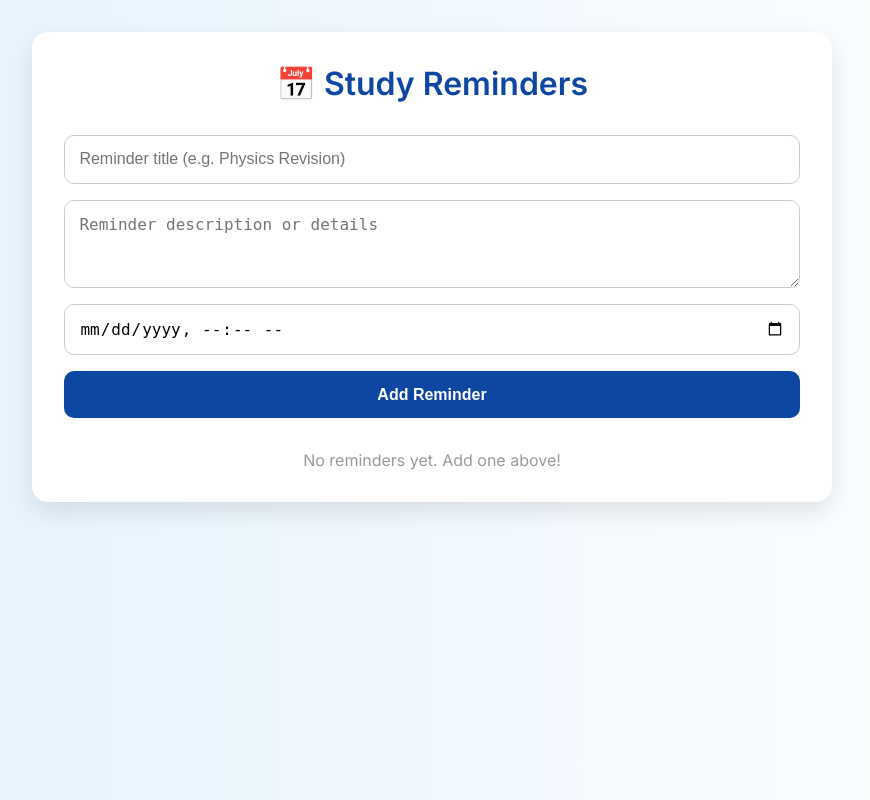
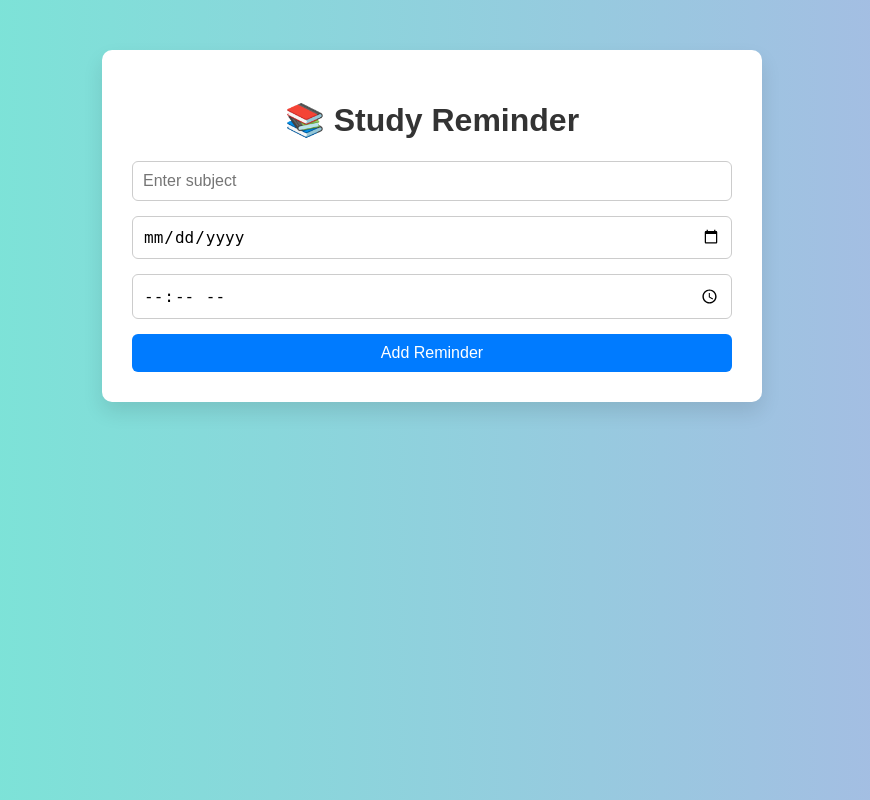
Before and after one commit to Udaykumar1677/studymate, a Flask app: page /study_reminder in a window 1280 px wide. Shown: the whole page, without its empty margins (208-1078 px from the left). Run offline with Flask 3, Linux system fonts and the light colour scheme.

Commit message:
Added delete option to study reminder and styled HTML

```diff
--- a/app.py
+++ b/app.py
@@ -260,13 +260,32 @@ study_reminders = []
 
 @app.route('/study_reminder', methods=['GET', 'POST'])
 def study_reminder():
+    if 'reminders' not in session:
+        session['reminders'] = []
+
     if request.method == 'POST':
         subject = request.form['subject']
         date = request.form['date']
         time = request.form['time']
-        study_reminders.append({'subject': subject, 'date': date, 'time': time})
+        session['reminders'].append({'subject': subject, 'date': date, 'time': time})
+        session.modified = True
         return redirect(url_for('study_reminder'))
-    return render_template('study_reminder.html', reminders=study_reminders)
+
+    return render_template('study_reminder.html', reminders=session['reminders'])
+
+@app.route('/delete_reminder', methods=['POST'])
+def delete_reminder():
+    subject = request.form['subject']
+    date = request.form['date']
+    time = request.form['time']
+    if 'reminders' in session:
+        session['reminders'] = [
+            r for r in session['reminders']
+            if not (r['subject'] == subject and r['date'] == date and r['time'] == time)
+        ]
+        session.modified = True
+    return redirect(url_for('study_reminder'))
+
 
 @app.route('/notes', methods=['GET', 'POST'])
 def notes():
--- a/templates/study_reminder.html
+++ b/templates/study_reminder.html
@@ -1,159 +1,111 @@
 <!DOCTYPE html>
-<html lang="en">
+<html>
 <head>
-  <meta charset="UTF-8">
-  <title>📅 Study Reminders</title>
-  <meta name="viewport" content="width=device-width, initial-scale=1.0" />
-  <link href="https://fonts.googleapis.com/css2?family=Inter:wght@400;600&display=swap" rel="stylesheet">
-
+    <title>Study Reminder</title>
     <style>
-    * {
+        body {
+            font-family: Arial, sans-serif;
+            background: linear-gradient(to right, #74ebd5, #acb6e5);
             margin: 0;
             padding: 0;
-      box-sizing: border-box;
         }
 
-    body {
-      font-family: 'Inter', sans-serif;
-      background: linear-gradient(to right, #e3f2fd, #ffffff);
-      min-height: 100vh;
-      padding: 2rem;
+        .container {
+            width: 90%;
+            max-width: 600px;
+            background-color: white;
+            margin: 50px auto;
+            padding: 30px;
+            border-radius: 10px;
+            box-shadow: 0 10px 20px rgba(0, 0, 0, 0.1);
+        }
+
+        h1, h2 {
+            text-align: center;
             color: #333;
         }
 
-    .container {
-      max-width: 800px;
-      margin: auto;
-      background: white;
-      padding: 2rem;
-      border-radius: 16px;
-      box-shadow: 0 10px 25px rgba(0,0,0,0.1);
+        form {
+            display: flex;
+            flex-direction: column;
+            gap: 15px;
         }
 
-    h1 {
-      text-align: center;
-      color: #0d47a1;
-      margin-bottom: 2rem;
-    }
-
-    form {
-      display: grid;
-      gap: 1rem;
-      margin-bottom: 2rem;
-    }
-
-    input, textarea, button {
-      padding: 0.9rem;
+        input[type="text"], input[type="date"], input[type="time"] {
+            padding: 10px;
             border: 1px solid #ccc;
-      border-radius: 10px;
-      font-size: 1rem;
-    }
-
-    input:focus, textarea:focus {
-      outline: none;
-      border-color: #0d47a1;
-      box-shadow: 0 0 5px rgba(13, 71, 161, 0.2);
+            border-radius: 6px;
+            font-size: 16px;
         }
 
         button {
-      background-color: #0d47a1;
+            background-color: #007bff;
             color: white;
-      font-weight: bold;
+            padding: 10px;
+            font-size: 16px;
+            border: none;
+            border-radius: 6px;
             cursor: pointer;
-      transition: 0.3s ease;
-      border: none;
         }
 
         button:hover {
-      background-color: #1565c0;
+            background-color: #0056b3;
         }
 
-    .reminder-list {
-      list-style: none;
-      padding: 0;
+        ul {
+            list-style-type: none;
+            padding-left: 0;
         }
 
-    .reminder-item {
-      background: #f0f4ff;
-      margin-bottom: 1rem;
-      padding: 1rem;
-      border-radius: 10px;
-      box-shadow: 0 4px 10px rgba(0,0,0,0.05);
-      display: flex;
-      justify-content: space-between;
-      align-items: center;
+        li {
+            background-color: #f7f7f7;
+            border: 1px solid #ddd;
+            border-radius: 6px;
+            padding: 10px;
+            margin-bottom: 10px;
         }
 
-    .reminder-item p {
-      margin: 0;
-      font-size: 1rem;
-      color: #333;
+        .delete-form {
+            display: inline;
         }
 
-    .delete-btn {
-      background-color: #e53935;
-      color: white;
-      border: none;
-      border-radius: 8px;
-      padding: 0.5rem 0.9rem;
-      cursor: pointer;
-      font-size: 0.9rem;
-      transition: background-color 0.2s ease;
+        .delete-form button {
+            background-color: #e74c3c;
+            margin-left: 10px;
         }
 
-    .delete-btn:hover {
-      background-color: #c62828;
-    }
-
-    @media (max-width: 600px) {
-      .container {
-        padding: 1.5rem;
-      }
-
-      h1 {
-        font-size: 1.6rem;
-      }
-
-      .reminder-item {
-        flex-direction: column;
-        align-items: flex-start;
-      }
-
-      .delete-btn {
-        margin-top: 0.5rem;
-      }
+        .delete-form button:hover {
+            background-color: #c0392b;
         }
     </style>
 </head>
 <body>
-
     <div class="container">
-    <h1>📅 Study Reminders</h1>
+        <h1>📚 Study Reminder</h1>
 
         <form method="POST">
-      <input type="text" name="title" placeholder="Reminder title (e.g. Physics Revision)" required>
-      <textarea name="description" placeholder="Reminder description or details" rows="3" required></textarea>
-      <input type="datetime-local" name="reminder_time" required>
+            <input type="text" name="subject" placeholder="Enter subject" required>
+            <input type="date" name="date" required>
+            <input type="time" name="time" required>
             <button type="submit">Add Reminder</button>
         </form>
 
-    <ul class="reminder-list">
+        {% if reminders %}
+        <h2>🕒 Your Reminders</h2>
+        <ul>
             {% for reminder in reminders %}
-      <li class="reminder-item">
-        <div>
-          <p><strong>{{ reminder.title }}</strong></p>
-          <p>{{ reminder.description }}</p>
-          <p><small>🕒 {{ reminder.reminder_time }}</small></p>
-        </div>
-        <form action="{{ url_for('delete_reminder', reminder_id=reminder.id) }}" method="POST">
-          <button type="submit" class="delete-btn">Delete</button>
+            <li>
+                <strong>{{ reminder.subject }}</strong> — {{ reminder.date }} at {{ reminder.time }}
+                <form class="delete-form" action="{{ url_for('delete_reminder') }}" method="POST">
+                    <input type="hidden" name="subject" value="{{ reminder.subject }}">
+                    <input type="hidden" name="date" value="{{ reminder.date }}">
+                    <input type="hidden" name="time" value="{{ reminder.time }}">
+                    <button type="submit">Delete</button>
                 </form>
             </li>
-      {% else %}
-        <p style="text-align:center; color:#999;">No reminders yet. Add one above!</p>
             {% endfor %}
         </ul>
+        {% endif %}
     </div>
-
 </body>
 </html>
```
Lines whose indentation alone changed are shown as unchanged.
